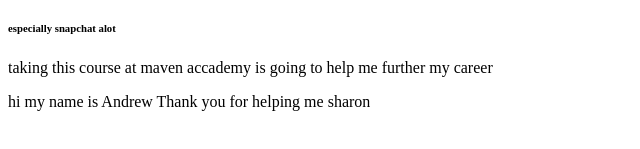
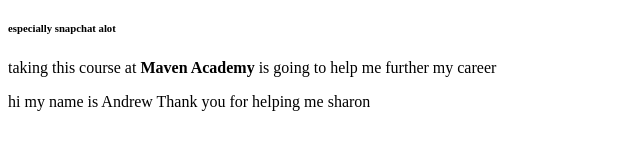
Before and after one commit to abrussell101/test, a plain HTML site: page index.html in a window 1280 px wide. Shown: the part 229-378 px from the top of the page, 0-640 px from the left. Drawn offline with Linux system fonts and the light colour scheme.

Commit message:
added a bold font

```diff
--- a/index.html
+++ b/index.html
@@ -6,6 +6,7 @@
     <title>Document</title>
 </head>
 <body>
+    <!-- creating headings from h1 to h6 -->
     <h1>not google</h1>
     <h2>anything but google</h2>
     <h3>i really dont like google</h3>
@@ -13,7 +14,7 @@
     <h5>or instagram</h5>
     <h6>especially snapchat alot</h6>
 
-    <p>taking this course at maven accademy is going to help me further my career</p>
+    <p>taking this course at <strong>Maven Academy</strong> is going to help me further my career</p>
 
     hi my name is Andrew Thank you for helping me sharon
 </body>
```
